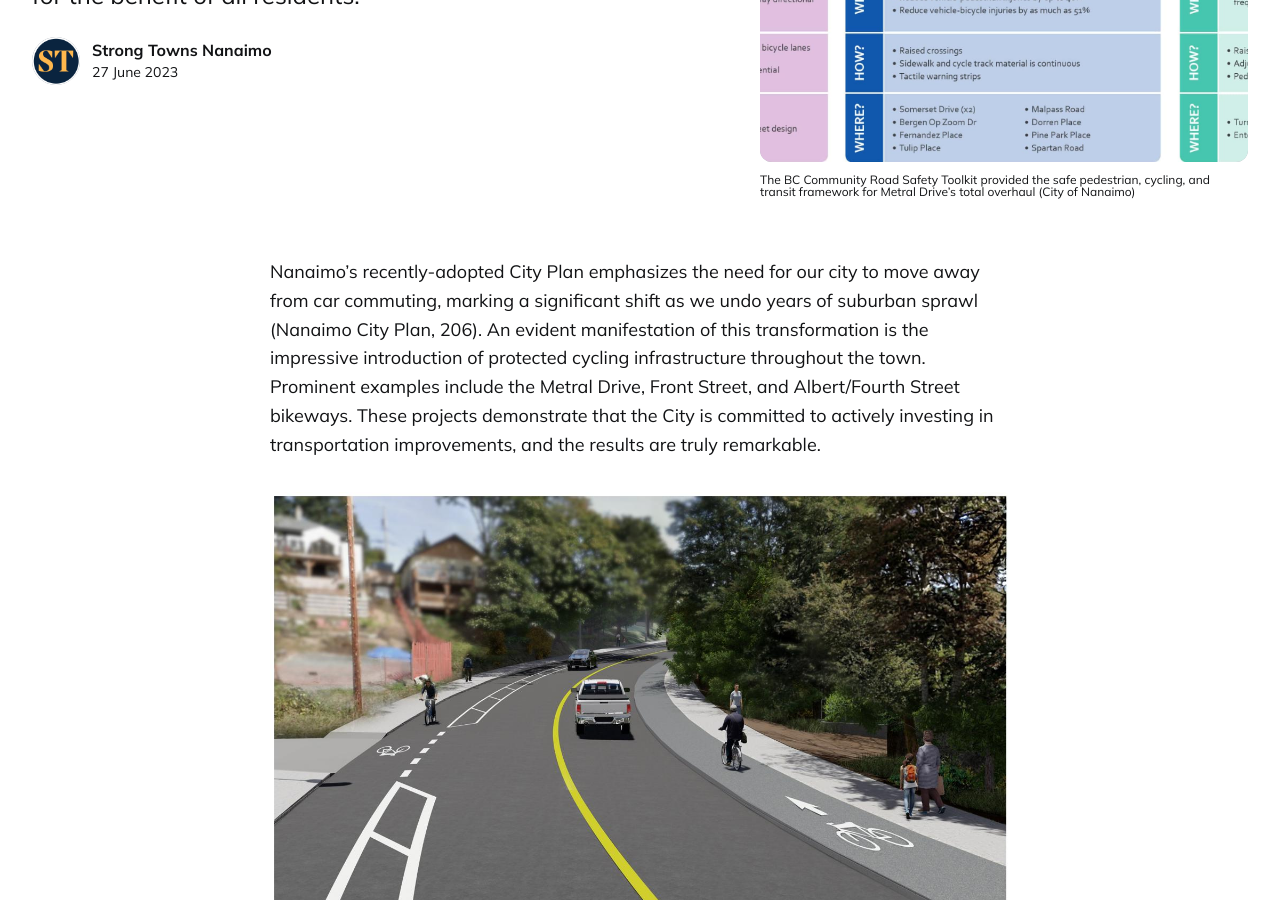
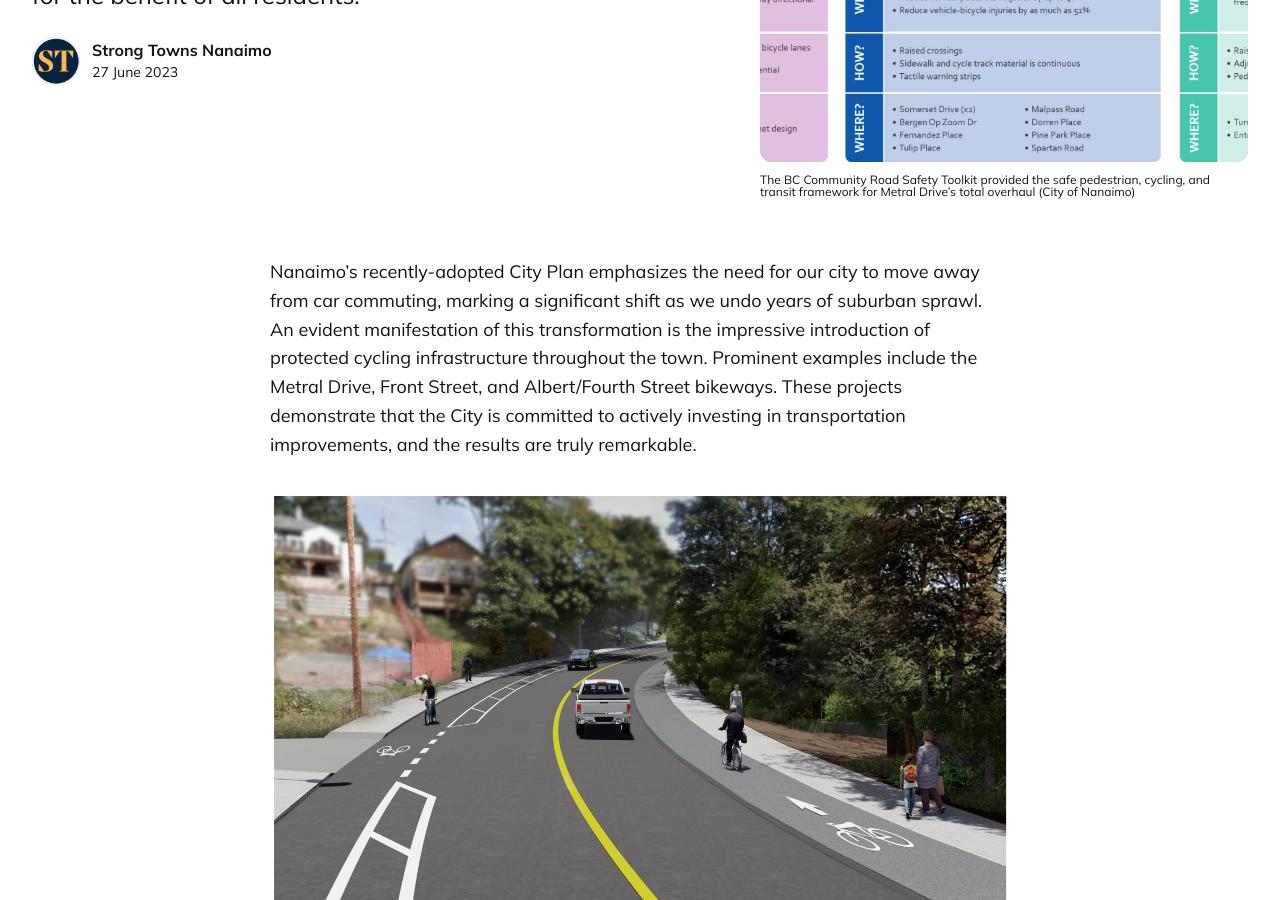
Before and after one commit to LaputanMachines/beautiful-nanaimo, a Jekyll site: the page built from _posts/2023-06-27-nanaimo-in-motion.md, in a window 1280 px wide and 900 px high, scrolled down 612 px. Built offline with Jekyll 4.4.1, drawn with Linux system fonts in a browser that asks for light colours; comment, search, counter and statistics services are not loaded.

Commit message:
Remove missing reference block from header text

```diff
--- a/_posts/2023-06-27-nanaimo-in-motion.md
+++ b/_posts/2023-06-27-nanaimo-in-motion.md
@@ -10,7 +10,7 @@ tags: [features, mobility, transportation]
 featured: true
 ---
 
-Nanaimo's recently-adopted City Plan emphasizes the need for our city to move away from car commuting, marking a significant shift as we undo years of suburban sprawl (Nanaimo City Plan, 206). An evident manifestation of this transformation is the impressive introduction of protected cycling infrastructure throughout the town. Prominent examples include the Metral Drive, Front Street, and Albert/Fourth Street bikeways. These projects demonstrate that the City is committed to actively investing in transportation improvements, and the results are truly remarkable.
+Nanaimo's recently-adopted City Plan emphasizes the need for our city to move away from car commuting, marking a significant shift as we undo years of suburban sprawl. An evident manifestation of this transformation is the impressive introduction of protected cycling infrastructure throughout the town. Prominent examples include the Metral Drive, Front Street, and Albert/Fourth Street bikeways. These projects demonstrate that the City is committed to actively investing in transportation improvements, and the results are truly remarkable.
 
 ![Albert/Fourth Complete Streets Proposed Improvements (City of Nanaimo)]({{site.baseurl}}/images/nanaimo-in-motion/albert-street-complete-streets-artistic-rendering.jpg){:loading="lazy"}
 *Albert/Fourth Complete Streets Proposed Improvements (City of Nanaimo)*
```
